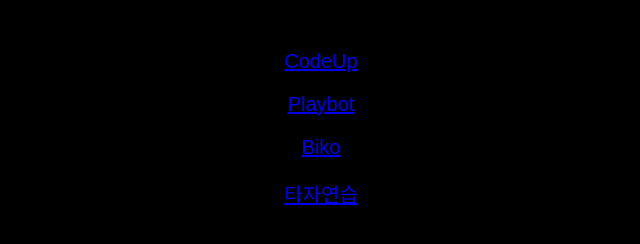
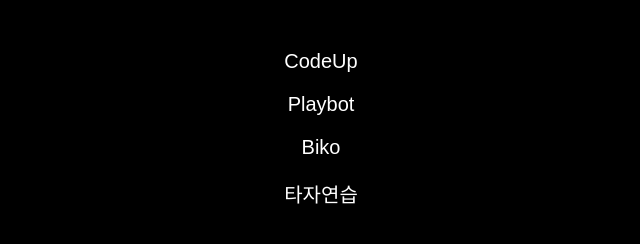
Before and after one commit to inzilion/inzilion.github.io, a plain HTML site: page index.html in a window 1280 px wide. Shown: the whole page, without its empty margins (319-959 px from the left). Drawn offline with Linux system fonts and the light colour scheme.

Commit message:
링크수정

```diff
--- a/index.html
+++ b/index.html
@@ -3,7 +3,7 @@
 <head>
     <meta charset="UTF-8">
     <meta name="viewport" content="width=device-width, initial-scale=1.0">
-    <title>링크 목록</title>
+    <title>철산중학교 정보수업</title>
     <style>
         body {
             background-color: black;
@@ -26,10 +26,10 @@
 </head>
 <body>
     <div class="link-list">
-        <div class="link"><a href="https://codeup.kr">CodeUp</a></div>
-        <div class="link"><a href="http://playbot.spaceii.com">Playbot</a></div>
-        <div class="link"><a href="https://biko.kr">Biko</a></div>
-        <div class="link"><a href="https://www.hancomtaja.com/ko">타자연습</a></div>
+        <div class="link"><a class="link" href="https://codeup.kr">CodeUp</a></div>
+        <div class="link"><a class="link" href="http://playbot.spaceii.com">Playbot</a></div>
+        <div class="link"><a class="link" href="https://biko.kr">Biko</a></div>
+        <div class="link"><a class="link" href="https://www.hancomtaja.com/ko">타자연습</a></div>
 </div>
 </body>
 </html>
```
